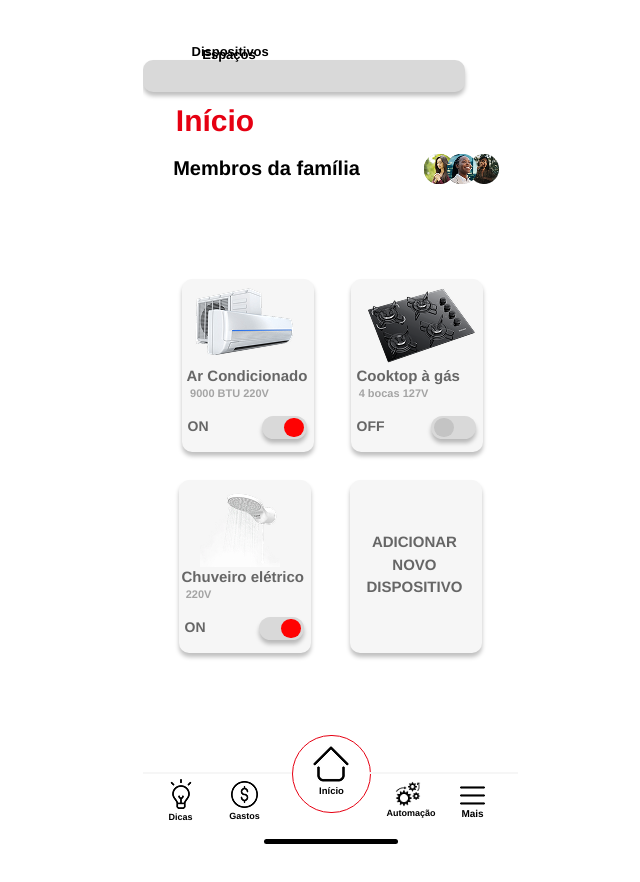
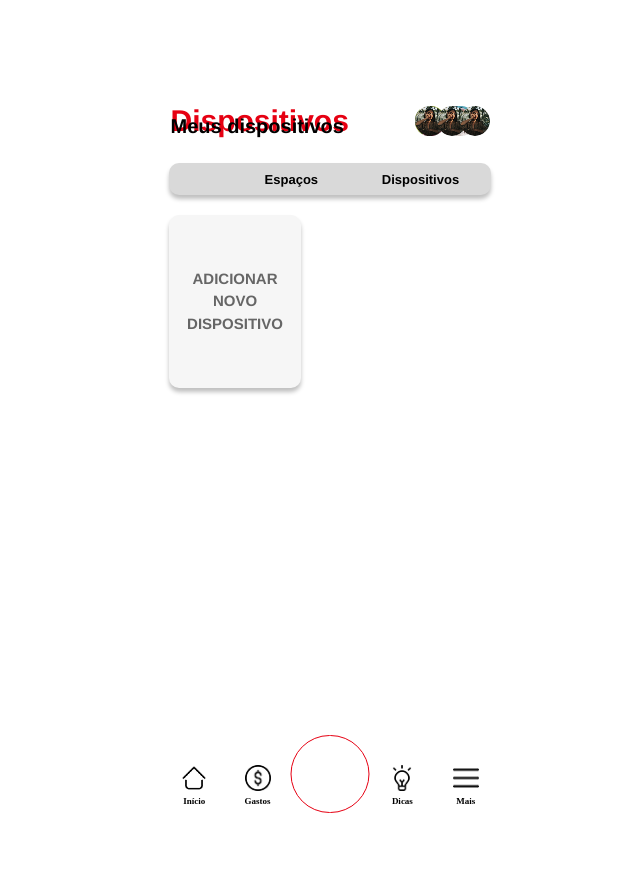
Before and after one commit to manoellaginez/app.goodwe, a React (Vite) app: page /dispositivos in a window 1280 px wide. Shown: the top 882 px of the page, without its empty margins (350-990 px from the left). Built offline with nearby package versions, Linux system fonts and the light colour scheme.

Commit message:
tela-dispositivo

```diff
--- a/src/screens/addnovoespaco/addnovoespaco.jsx
+++ b/src/screens/addnovoespaco/addnovoespaco.jsx
@@ -1,9 +1,6 @@
 import React, { useState } from "react";
 import "./style.css";
 import { useNavigate } from "react-router-dom";
-import { initializeApp } from "firebase/app";
-import { getAuth, signInAnonymously } from "firebase/auth";
-import { getFirestore, collection, addDoc } from "firebase/firestore";
 
 const Addnovoespaco = () => {
   const navigate = useNavigate();
@@ -28,30 +25,26 @@ const Addnovoespaco = () => {
     }));
   };
 
-  const handleSubmit = async (e) => {
+  const handleSubmit = (e) => {
     e.preventDefault();
 
     try {
-      const appId = typeof __app_id !== 'undefined' ? __app_id : 'default-app-id';
-      const firebaseConfig = JSON.parse(typeof __firebase_config !== 'undefined' ? __firebase_config : '{}');
+      // Recupera os espaços já salvos no localStorage
+      const espacosSalvos = JSON.parse(localStorage.getItem("espacos")) || [];
 
-      if (Object.keys(firebaseConfig).length > 0) {
-        const app = initializeApp(firebaseConfig);
-        const auth = getAuth(app);
-        const db = getFirestore(app);
-
-        await signInAnonymously(auth);
-
+      // Cria o novo espaço com um id único
       const newSpace = { ...formData, id: Date.now() };
 
-        await addDoc(collection(db, "artifacts", appId, "public", "data", "spaces"), newSpace);
+      // Adiciona o novo espaço na lista
+      espacosSalvos.push(newSpace);
 
-        navigate("/entrar"); // Redireciona para a tela inicial
-      } else {
-        console.error("Firebase config is not available.");
-      }
+      // Salva a lista atualizada no localStorage
+      localStorage.setItem("espacos", JSON.stringify(espacosSalvos));
+
+      // Redireciona para a tela Entrar
+      navigate("/entrar");
     } catch (error) {
-      console.error("Error adding document: ", error);
+      console.error("Erro ao salvar espaço: ", error);
     }
   };
 
@@ -60,7 +53,6 @@ const Addnovoespaco = () => {
       <div className="div">
         <div className="text-wrapper">Adicionar novo espaço</div>
         <form onSubmit={handleSubmit}>
-
           {/* Nome do espaço */}
           <div className="input-wrapper">
             <input
@@ -68,9 +60,9 @@ const Addnovoespaco = () => {
               name="nome"
               value={formData.nome}
               onChange={handleInputChange}
-    placeholder=" "            /* IMPORTANTE: um espaço */
+              placeholder=" "
               aria-label="Nome do espaço"
-    spellCheck={false}         /* opcional: remove sublinhado vermelho */
+              spellCheck={false}
             />
             <span className="label">Nome do espaço</span>
             <span className="example">Ex: Sala de estar</span>
@@ -90,7 +82,6 @@ const Addnovoespaco = () => {
             <span className="label">Tipo de espaço</span>
             <span className="example">Ex: Apartamento</span>
           </div>
-
 
           {/* Área aproximada */}
           <div className="input-wrapper">
@@ -135,15 +126,17 @@ const Addnovoespaco = () => {
           <div className="toggle-switch" onClick={handleToggleChange}>
             <div className={`boto ${formData.receberSugestoes ? "on" : "off"}`} />
           </div>
+
           <button className="button" type="submit">
             <div className="frame-4">
               <div className="text-wrapper-10">SALVAR</div>
             </div>
           </button>
         </form>
-        {/* Navbar inferior (mantenha a estrutura original) */}
+
+        {/* Navbar inferior (mantida para consistência visual) */}
         <div className="overlap-group">
-          {/* ... (código da navbar aqui, inalterado) ... */}
+          {/* ... sua navbar aqui ... */}
         </div>
       </div>
     </div>
--- a/src/screens/dispositivos/dispositivos.jsx
+++ b/src/screens/dispositivos/dispositivos.jsx
@@ -1,159 +1,140 @@
-import React from "react";
+import React, { useEffect, useState } from "react";
+import { Link, useNavigate, useLocation } from "react-router-dom";
 import "./style.css";
-import { Link , NavLink , useNavigate } from "react-router-dom";
 
 const Dispositivos = () => {
   const navigate = useNavigate();
+  const location = useLocation();
+
+  const [dispositivos, setDispositivos] = useState([]);
+  const [switchState, setSwitchState] = useState({});
+
+  useEffect(() => {
+    // Busca no localStorage
+    const dispositivosSalvos =
+      JSON.parse(localStorage.getItem("dispositivos")) || [];
+    setDispositivos(dispositivosSalvos);
+
+    // Inicializa os switches
+    const initialSwitchState = dispositivosSalvos.reduce((acc, disp) => {
+      acc[disp.id] = true;
+      return acc;
+    }, {});
+    setSwitchState(initialSwitchState);
+  }, []);
+
+  const handleToggle = (id) => {
+    setSwitchState((prev) => ({
+      ...prev,
+      [id]: !prev[id],
+    }));
+  };
 
   return (
-    <div className="incio-dispositivos">
+    <div className="incio-espaos">
       <div className="div">
-
-        <div className="text-wrapper">Membros da família</div>
-
-        <div className="text-wrapper-2">Início</div>
-
-        <div className="overlap">
-          <img
-            className="profile-image"
-            alt="Profile image"
-            src="/img/pessoa1.png"/>
-
-          <img className="img" alt="Profile image" src="/img/pessoa1.png"/>
-
-          <img
-            className="profile-image-2"
-            alt="Profile image"
-            src="/img/pessoa1.png"/>
-
-          <img
-            className="element-gente-texto"
-            alt="Element gente texto"
-            src="/img/pessoa2.png"/>
-
-          <img className="mulher" alt="Mulher" src="/img/pessoa3.png"/>
+        {/* Seção do topo */}
+        <div className="top-section">
+          <div className="text-wrapper-2">Dispositivos</div>
+          <div className="text-wrapper">Meus dispositivos</div>
+          <div className="overlap-7">
+            <img className="profile-image-2" alt="Profile" src="/img/pessoa1.png" />
+            <img className="profile-image" alt="Profile" src="/img/pessoa1.png" />
+            <img className="profile-image-3" alt="Profile" src="/img/pessoa1.png" />
+            <img className="element-gente-texto" alt="Profile" src="/img/pessoa2.png" />
+            <img className="mulher" alt="Profile" src="/img/pessoa3.png" />
+          </div>
         </div>
 
+        {/* Navegação Espaços x Dispositivos */}
         <div className="frame">
-  <NavLink
-    to="/entrar"
-    className={({ isActive }) =>
-      `text-wrapper-4 ${isActive ? "active" : ""}`
-    }
-    style={{ textDecoration: "none" }}
-  >
+          <div
+            className={`indicator ${
+              location.pathname === "/entrar" ? "left" : "right"
+            }`}
+          />
+          <Link to="/entrar" className="text-wrapper-3">
             Espaços
-  </NavLink>
-
-  <NavLink
-    to="/dispositivos"
-    className={({ isActive }) =>
-      `text-wrapper-3 ${isActive ? "active" : ""}`
-    }
-    style={{ textDecoration: "none" }}
-  >
+          </Link>
+          <Link to="/dispositivos" className="text-wrapper-4">
             Dispositivos
-  </NavLink>
+          </Link>
         </div>
 
+        {/* Container dos cards */}
+        <div className="spaces-container">
+          {dispositivos.map((disp) => (
+            <div className="card-container" key={disp.id}>
+              <div className="frame-2">
+                <img
+                  className="card-image"
+                  src={disp.imagem || "https://via.placeholder.com/132x83"}
+                  alt={disp.nome}
+                />
+                <div className="card-info-container">
+                  <div className="text-wrapper-5">{disp.nome}</div>
+                  <div className="text-wrapper-6">
+                    {disp.potencia || "?"} - {disp.uso || "?"}h/dia
+                  </div>
+                </div>
+                <div
+                  className="rectangle-wrapper"
+                  onClick={() => handleToggle(disp.id)}
+                >
+                  <div
+                    className={`rectangle ${
+                      switchState[disp.id] ? "on" : "off"
+                    }`}
+                  />
+                </div>
+                <div className="text-wrapper-7">
+                  {switchState[disp.id] ? "ON" : "OFF"}
+                </div>
+              </div>
+            </div>
+          ))}
 
-        <div className="overlap-2">
-          <div className="frame-2">
-            <div className="overlap-3">
-              <div className="text-wrapper-5">Ar Condicionado</div>
-
-              <div className="text-wrapper-6">9000 BTU 220V</div>
-            </div>
-
-            <div className="rectangle-wrapper">
-              <div className="rectangle" />
-            </div>
-
-            <div className="text-wrapper-7">ON</div>
-          </div>
-
-          <img className="image" alt="Image" src="/img/ar.png"/>
-        </div>
-
-        <div className="overlap-4">
-          <div className="rectangle-2" />
-
-          <div className="home-indicator">
-            <div className="home-indicator-2" />
-          </div>
-
-          <div className="text-wrapper-8">Mais</div>
-
-          <div className="text-wrapper-9">Automação</div>
-
-          <div className="text-wrapper-10">Gastos</div>
-
-          <div className="text-wrapper-11">Dicas</div>
-
-          <div className="home-indicator-3">
-            <div className="home-indicator-4" />
-
-            <img className="element" alt="Element" src="/img/logoautomacao.png"/>
-
-            <img className="element-2" alt="Element" src="/img/logogastos.png"/>
-
-            <div className="text-wrapper-12">Início</div>
-          </div>
-
-          <img className="element-3" alt="Element" src="/img/logodicas.png"/>
-
-          <img className="element-4" alt="Element" src="/img/logomais.png"/>
-
-          <div className="home-indicator-5" />
-
-          <img className="element-5" alt="Element" src="/img/logoinicio.png"/>
-        </div>
-
-        <div className="frame-3">
-          <div className="overlap-5">
-            <div className="text-wrapper-13">Chuveiro elétrico</div>
-
-            <div className="text-wrapper-14">220V</div>
-
-            <img className="image-2" alt="Image" src="/img/chuveiro.png"/>
-          </div>
-
-          <div className="rectangle-wrapper">
-            <div className="rectangle" />
-          </div>
-
-          <div className="text-wrapper-7">ON</div>
-        </div>
-
-        <div className="ADICIONAR-NOVO-wrapper">
-         <Link to="/addnovodispositivo" style={{ textDecoration: "none" }}>
-          <div className="ADICIONAR-NOVO">
+          {/* Card de adicionar novo */}
+          <div
+            className="ADICIONAR-NOVO-ESPA-wrapper"
+            onClick={() => navigate("/addnovodispositivo")}
+          >
+            <div className="ADICIONAR-NOVO-ESPA">
               ADICIONAR
               <br />
               NOVO
               <br />
               DISPOSITIVO
             </div>
-          </Link>
+          </div>
         </div>
 
-        <div className="overlap-6">
-          <div className="frame-4">
-            <div className="overlap-7">
-              <div className="text-wrapper-15">Cooktop à gás</div>
-
-              <div className="text-wrapper-6">4 bocas 127V</div>
+        {/* Navbar inferior */}
+        <div className="overlap-8">
+          <div className="rectangle-3" />
+          <div className="home-indicator" />
+          <div className="navbar-links">
+            <div className="navbar-item">
+              <img className="element-5" alt="Element" src="/img/logoinicio.png" />
+              <div className="text-wrapper-12">Início</div>
             </div>
-
-            <div className="rectangle-wrapper">
-              <div className="rectangle-3" />
+            <div className="navbar-item">
+              <img className="element-2" alt="Element" src="/img/logogastos.png" />
+              <div className="text-wrapper-10">Gastos</div>
             </div>
-
-            <div className="text-wrapper-7">OFF</div>
+            <div className="navbar-item">
+              <img className="element" alt="Element" src="/img/logoautomacao.png" />
+              <div className="text-wrapper-9">Automação</div>
             </div>
-
-          <img className="image-3" alt="Image" src="/img/cooktop.png"/>
-
+            <div className="navbar-item">
+              <img className="element-3" alt="Element" src="/img/logodicas.png" />
+              <div className="text-wrapper-11">Dicas</div>
+            </div>
+            <div className="navbar-item">
+              <img className="element-4" alt="Element" src="/img/logomais.png" />
+              <div className="text-wrapper-8">Mais</div>
+            </div>
+          </div>
         </div>
       </div>
     </div>
--- a/src/screens/entrar/entrar.jsx
+++ b/src/screens/entrar/entrar.jsx
@@ -1,143 +1,110 @@
-import React, { useEffect, useState } from "react";
+import React, { useState, useEffect } from "react";
 import "./style.css";
-import { useNavigate, NavLink } from "react-router-dom";
-import { getAuth, onAuthStateChanged } from "firebase/auth";
-import { initializeApp } from "firebase/app";
-import { getFirestore, collection, query, where, onSnapshot } from "firebase/firestore";
+import { Link, useLocation, useNavigate } from "react-router-dom";
 
 const Entrar = () => {
+  const location = useLocation();
   const navigate = useNavigate();
-  const [spaces, setSpaces] = useState([]);
-  const [userId, setUserId] = useState(null);
+  const [espacos, setEspacos] = useState([]);
+  const [switchState, setSwitchState] = useState({});
 
   useEffect(() => {
-    const firebaseConfig = JSON.parse(
-      typeof __firebase_config !== "undefined"
-        ? __firebase_config
-        : "{}"
-    );
+    const espacosSalvos = JSON.parse(localStorage.getItem("espacos")) || [];
+    setEspacos(espacosSalvos);
 
-    if (Object.keys(firebaseConfig).length > 0) {
-      const app = initializeApp(firebaseConfig);
-      const auth = getAuth(app);
-      const db = getFirestore(app);
+    const initialSwitchState = espacosSalvos.reduce((acc, espaco) => {
+      acc[espaco.id] = true;
+      return acc;
+    }, {});
+    setSwitchState(initialSwitchState);
+  }, []);
 
-      const unsubscribeAuth = onAuthStateChanged(auth, (user) => {
-        if (user) {
-          setUserId(user.uid);
-        } else {
-          setUserId(null);
-        }
-      });
-
-      // Fetch data for spaces
-      if (userId) {
-        const q = query(
-          collection(db, "artifacts", "123456789", "public", "data", "spaces"),
-          where("userId", "==", userId)
-        );
-
-        const unsubscribe = onSnapshot(q, (querySnapshot) => {
-          const spacesArray = [];
-          querySnapshot.forEach((doc) => {
-            spacesArray.push({ id: doc.id, ...doc.data() });
-          });
-          setSpaces(spacesArray);
-        });
-
-        return () => {
-          unsubscribeAuth();
-          unsubscribe();
-        };
-      } else {
-        return () => unsubscribeAuth();
-      }
-    }
-  }, [userId]);
-
-  const handleAddSpace = () => {
-    navigate("/addnovoespaco");
-  };
-
-  const toggleStatus = (spaceId, currentStatus) => {
-    // Lógica para alternar o status
-    // Você pode usar uma função de atualização do Firestore aqui
+  const handleToggle = (espacoId) => {
+    setSwitchState((prevState) => ({
+      ...prevState,
+      [espacoId]: !prevState[espacoId],
+    }));
   };
 
   return (
     <div className="incio-espaos">
       <div className="div">
+        {/* Seção do topo: título e perfis */}
         <div className="top-section">
           <div className="text-wrapper-2">Início</div>
+          <div className="text-wrapper">Membros da família</div>
+          <div className="overlap-7">
+            <img className="profile-image-2" alt="Profile" src="/img/pessoa1.png" />
+            <img className="profile-image" alt="Profile" src="/img/pessoa1.png" />
+            <img className="profile-image-3" alt="Profile" src="/img/pessoa1.png" />
+            <img className="element-gente-texto" alt="Profile" src="/img/pessoa2.png" />
+            <img className="mulher" alt="Profile" src="/img/pessoa3.png" />
+          </div>
         </div>
 
-<div className="frame">
-  <NavLink
-    to="/entrar"
-    className={({ isActive }) =>
-      `button-link ${isActive ? "active" : ""}`
-    }
-    style={{ textDecoration: "none" }}
-  >
-    Espaços
-  </NavLink>
+        {/* Botões de navegação */}
+        <div className="frame">
+          <div className={`indicator ${location.pathname === "/entrar" ? "left" : "right"}`} />
+          <div className="overlap-group">
+            <Link to="/entrar" className="text-wrapper-3">Espaços</Link>
+          </div>
+          <Link to="/dispositivos" className="text-wrapper-4">Dispositivos</Link>
+        </div>
 
-  <NavLink
-    to="/dispositivos"
-    className={({ isActive }) =>
-      `button-link ${isActive ? "active" : ""}`
-    }
-    style={{ textDecoration: "none" }}
-  >
-    Dispositivos
-  </NavLink>
-</div>
-
+        {/* Container para os cartões de espaço */}
         <div className="spaces-container">
-          {spaces.map((space) => (
-            <div className="card-container" key={space.id}>
+          {espacos.map((espaco) => (
+            <div className="card-container" key={espaco.id}>
               <div className="frame-2">
-                <img className="card-image" alt="Imagem do espaço" src={space.imagem} />
+                <img className="card-image" src={espaco.imagem || "https://via.placeholder.com/132x83"} alt={espaco.nome} />
                 <div className="card-info-container">
-                  <div className="text-wrapper-5">{space.nome}</div>
-                  <div className="text-wrapper-6">{space.dispositivos} dispositivos</div>
+                  <div className="text-wrapper-5">{espaco.nome}</div>
+                  <div className="text-wrapper-6">{espaco.dispositivos} dispositivos</div>
                 </div>
-                <div className="rectangle-wrapper" onClick={() => toggleStatus(space.id, space.status)}>
-                  <div className={`rectangle ${space.status ? "on" : "off"}`} />
+                <div className="rectangle-wrapper" onClick={() => handleToggle(espaco.id)}>
+                  <div className={`rectangle ${switchState[espaco.id] ? 'on' : 'off'}`} />
                 </div>
+                <div className="text-wrapper-7">{switchState[espaco.id] ? 'ON' : 'OFF'}</div>
               </div>
             </div>
           ))}
 
-          <div className="ADICIONAR-NOVO-ESPA-wrapper" onClick={handleAddSpace}>
+          {/* Cartão "Adicionar novo espaço" estático */}
+          <div className="ADICIONAR-NOVO-ESPA-wrapper" onClick={() => navigate("/addnovoespaco")}>
             <div className="ADICIONAR-NOVO-ESPA">
-              ADICIONAR NOVO ESPAÇO
+              ADICIONAR
+              <br />
+              NOVO
+              <br />
+              ESPAÇO
             </div>
           </div>
         </div>
 
+        {/* Navbar inferior */}
         <div className="overlap-8">
           <div className="rectangle-3" />
+          <div className="home-indicator" />
           <div className="navbar-links">
             <div className="navbar-item">
-              <img className="lightbulb" alt="Dicas" src="/img/logodicas.png" />
-              <div className="text-wrapper-8">Dicas</div>
+              <img className="element-5" alt="Element" src="/img/logoinicio.png" />
+              <div className="text-wrapper-12">Início</div>
             </div>
             <div className="navbar-item">
-              <img className="money" alt="Gastos" src="/img/logogastos.png" />
-              <div className="text-wrapper-9">Gastos</div>
+              <img className="element-2" alt="Element" src="/img/logogastos.png" />
+              <div className="text-wrapper-10">Gastos</div>
             </div>
             <div className="navbar-item">
-              <img className="house" alt="Início" src="/img/logoinicio.png" />
-              <div className="text-wrapper-10">Início</div>
+              <img className="element" alt="Element" src="/img/logoautomacao.png" />
+              <div className="text-wrapper-9">Automação</div>
             </div>
             <div className="navbar-item">
-              <img className="settings" alt="Automação" src="/img/logoautomacao.png" />
-              <div className="text-wrapper-11">Automação</div>
+              <img className="element-3" alt="Element" src="/img/logodicas.png" />
+              <div className="text-wrapper-11">Dicas</div>
             </div>
             <div className="navbar-item">
-              <img className="menu" alt="Mais" src="/img/logomais.png" />
-              <div className="text-wrapper-12">Mais</div>
+              <img className="element-4" alt="Element" src="/img/logomais.png" />
+              <div className="text-wrapper-8">Mais</div>
             </div>
           </div>
         </div>
```
Also changed, not shown: src/screens/addnovodispositivo/addnovodispositivo.jsx (+112 -27 lines). Lines whose indentation alone changed are shown as unchanged.
